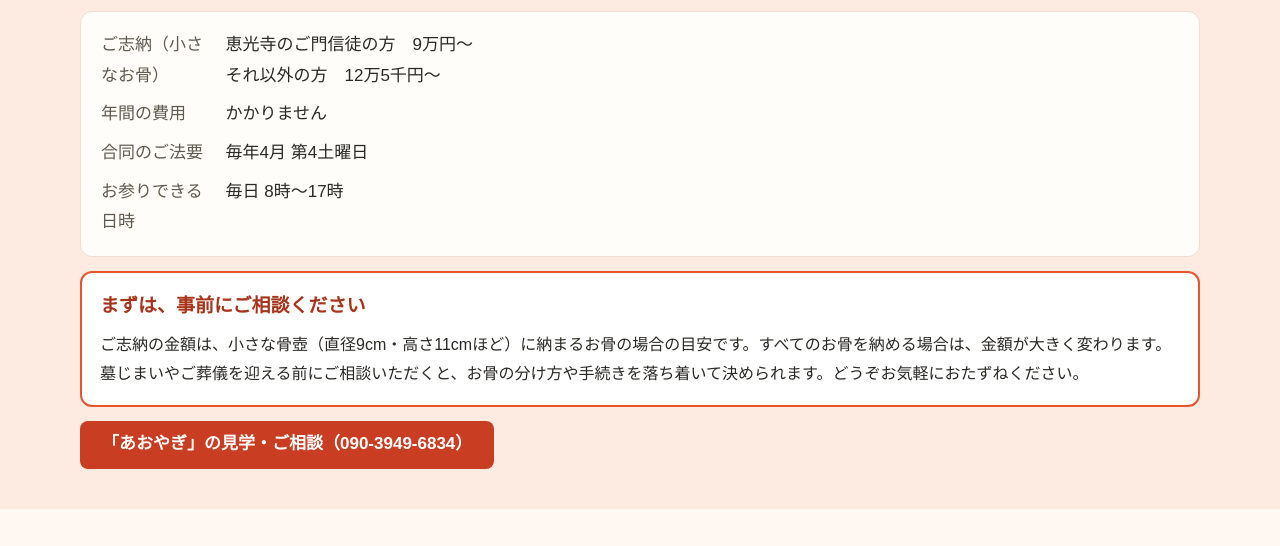
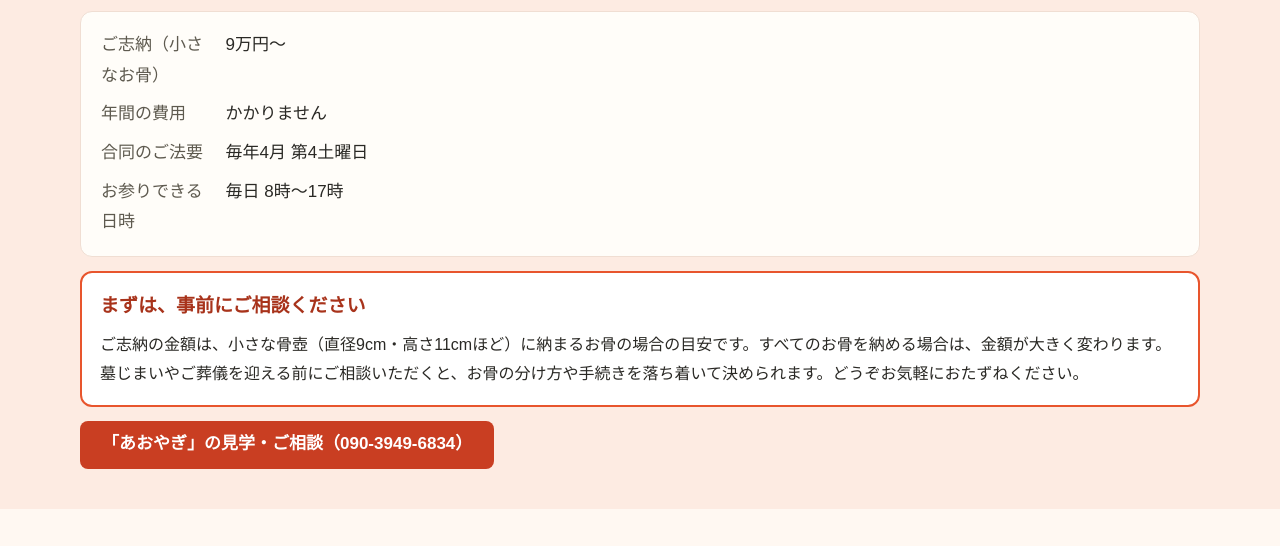
Before and after one commit to ecoji-temple/ecoji-site, a plain HTML site: page nokotsu.html in a window 1280 px wide. Shown: the part 3240-3786 px from the top of the page. Drawn offline with Linux system fonts and the light colour scheme; a web font is replaced by a local one.

Commit message:
Add files via upload

```diff
--- a/nokotsu.html
+++ b/nokotsu.html
@@ -99,7 +99,7 @@ summary::-webkit-details-marker{display:none}summary::marker{content:""}
       </ul>
       <div style="display: flex; gap: 12px; max-width: 760px"><figure style="margin: 0; flex: 8 1 0; min-width: 0; display: flex; flex-direction: column; gap: 4px"><img src="img/f623f680dba3.webp" alt="円柱の台座に坐す、合同墓「あおやぎ」の阿弥陀如来坐像" loading="lazy" decoding="async" style="display: block; width: 100%; height: auto; aspect-ratio: 4 / 5; object-fit: cover; border-radius: 8px"><figcaption style="font-size: 14px; color: #5E5A4F">「あおやぎ」の阿弥陀如来坐像</figcaption></figure><figure style="margin: 0; flex: 15 1 0; min-width: 0; display: flex; flex-direction: column; gap: 4px"><img src="img/0beee6b935d5.webp" alt="お名前を刻むプレート" loading="lazy" decoding="async" style="display: block; width: 100%; height: auto; aspect-ratio: 3 / 2; object-fit: cover; border-radius: 8px"><figcaption style="font-size: 14px; color: #5E5A4F">お名前を刻むプレート</figcaption></figure></div>
       <dl style="margin: 0; display: grid; grid-template-columns: 6.5em minmax(0, 1fr); gap: 8px 14px; background: #FFFDF9; border: 1px solid #F0DED3; border-radius: 12px; padding: 18px 20px">
-        <dt style="color: #5E5A4F">ご志納（小さなお骨）</dt><dd style="margin: 0">恵光寺のご門信徒の方　9万円〜<br>それ以外の方　12万5千円〜</dd>
+        <dt style="color: #5E5A4F">ご志納（小さなお骨）</dt><dd style="margin: 0">9万円〜</dd>
         <dt style="color: #5E5A4F">年間の費用</dt><dd style="margin: 0">かかりません</dd>
         <dt style="color: #5E5A4F">合同のご法要</dt><dd style="margin: 0">毎年4月 第4土曜日</dd>
         <dt style="color: #5E5A4F">お参りできる日時</dt><dd style="margin: 0">毎日 8時〜17時</dd>
```
